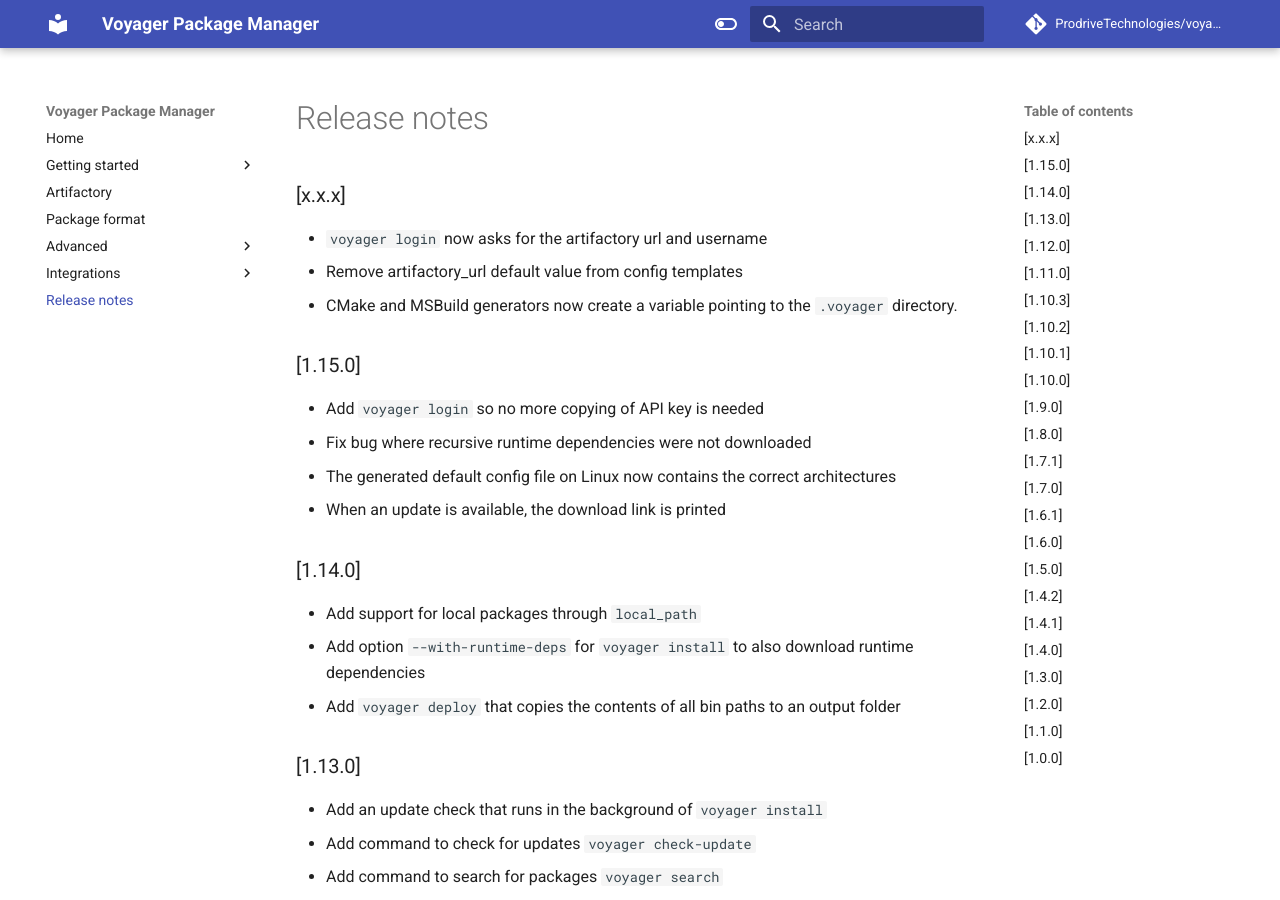
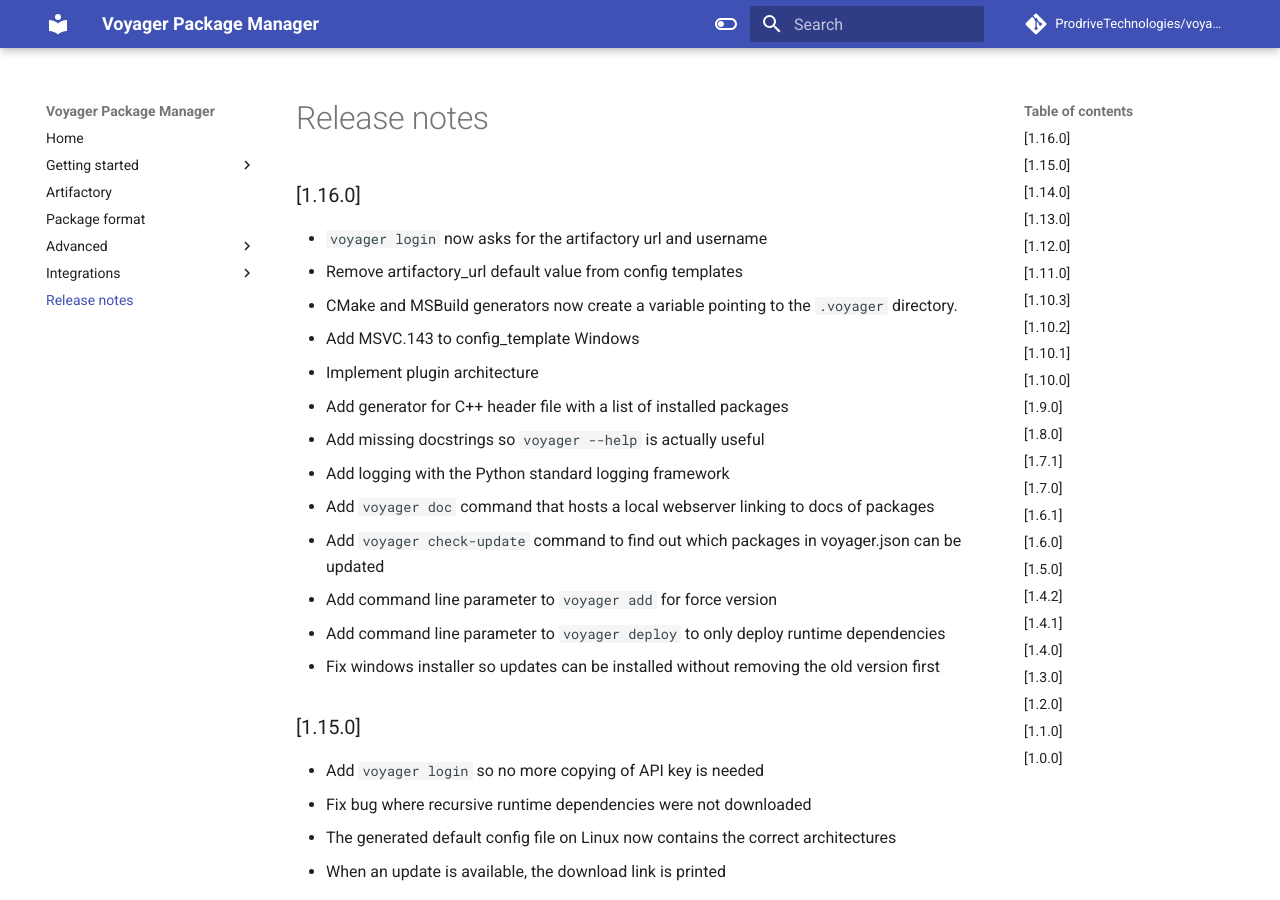
Before and after one commit to ProdriveTechnologies/voyager, an MkDocs documentation site: the page built from docs/release-notes.md, in a window 1280 px wide and 900 px high. Built offline with MkDocs 1.6.1 and Material for MkDocs 9.7.7, drawn with Linux system fonts in a browser that asks for light colours; comment, search, counter and statistics services are not loaded.

Commit message:
Update release notes

```diff
--- a/docs/release-notes.md
+++ b/docs/release-notes.md
@@ -1,9 +1,19 @@
 # Release notes
 
-### [x.x.x]
+### [1.16.0]
 - `voyager login` now asks for the artifactory url and username
 - Remove artifactory_url default value from config templates
 - CMake and MSBuild generators now create a variable pointing to the `.voyager` directory.
+- Add MSVC.143 to config_template Windows
+- Implement plugin architecture
+- Add generator for C++ header file with a list of installed packages
+- Add missing docstrings so `voyager --help` is actually useful
+- Add logging with the Python standard logging framework
+- Add `voyager doc` command that hosts a local webserver linking to docs of packages
+- Add `voyager check-update` command to find out which packages in voyager.json can be updated
+- Add command line parameter to `voyager add` for force version
+- Add command line parameter to `voyager deploy` to only deploy runtime dependencies
+- Fix windows installer so updates can be installed without removing the old version first
 
 ### [1.15.0]
 - Add `voyager login` so no more copying of API key is needed
```
